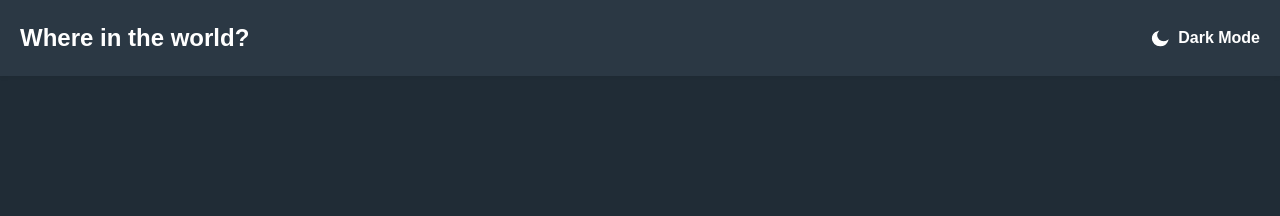
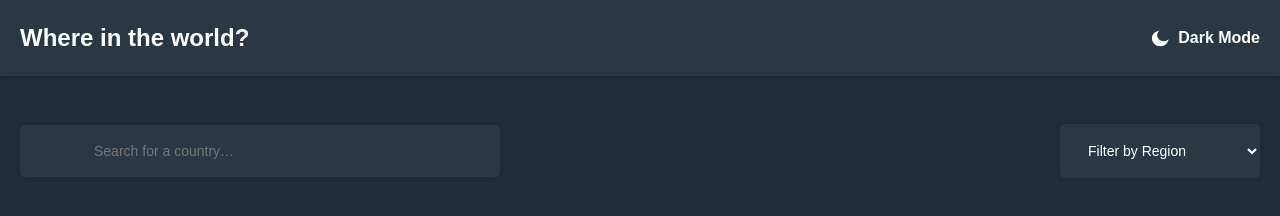
Before and after one commit to Islomxon944/countries, a plain HTML site: page index.html in a window 1280 px wide. Drawn offline with Linux system fonts and the light colour scheme.

Commit message:
Add input and filters

```diff
--- a/Css/style.css
+++ b/Css/style.css
@@ -103,6 +103,8 @@ a{
 /* MAIN-CONTENT */
 .main-content{
     flex-grow: 1;
+    padding-top: 48px;
+    padding-bottom: 48px;
 }
 
 /* SITE HEADER */
@@ -153,3 +155,29 @@ a{
     line-height: 22px;
     font-weight: 600;
 }
+
+
+/* FILTERS */
+.filters {
+    display: flex;
+    justify-content: space-between;
+    align-items: center;
+}
+.filters-search-input {
+    min-width: 480px;
+    padding: 18px 74px;
+    border: 0;
+    border-radius: 5px;
+    box-shadow: 0px 2px 9px rgba(0, 0, 0, 0.06);
+    color: var(--text-color);
+    background-color: var(--element-bg);
+}
+.filters-region-select {
+    min-width: 200px;
+    padding: 18px 24px;
+    border: 0;
+    border-radius: 5px;
+    box-shadow: 0px 2px 9px rgba(0, 0, 0, 0.06);
+    color: var(--text-color);
+    background-color: var(--element-bg);
+}
--- a/index.html
+++ b/index.html
@@ -24,7 +24,22 @@
             </button>
         </div>
     </header>
-
+            <main class="main-content">
+                <div class="container">
+                    <form class="filters" action="https://echo.htmlacademy.ru" method="GET" >
+                        <input class="filters-search-input" type="search" name="search" placeholder="Search for a country…"
+                        aria-label="Country name" required>
+                        <select class="filters-region-select" name="region" aria-label="Regions">
+                            <option selected disabled>Filter by Region</option>
+                            <option>Africa</option>
+                            <option>America</option>
+                            <option>Asia</option>
+                            <option>Europe</option>
+                            <option>Oceania</option>
+                        </select>
+                    </form>
+                </div>
+            </main>
     <script src="js/main.js"></script>
 </body>
 </html>
```
